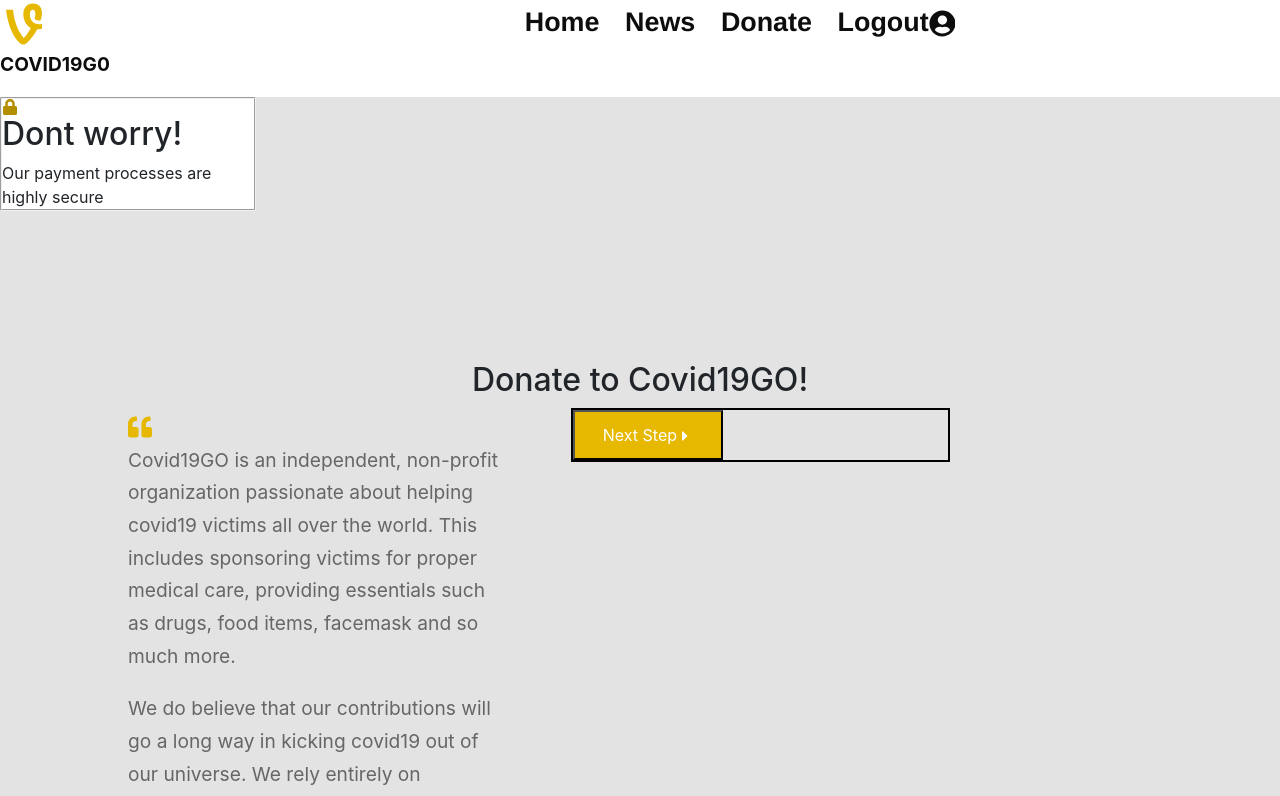
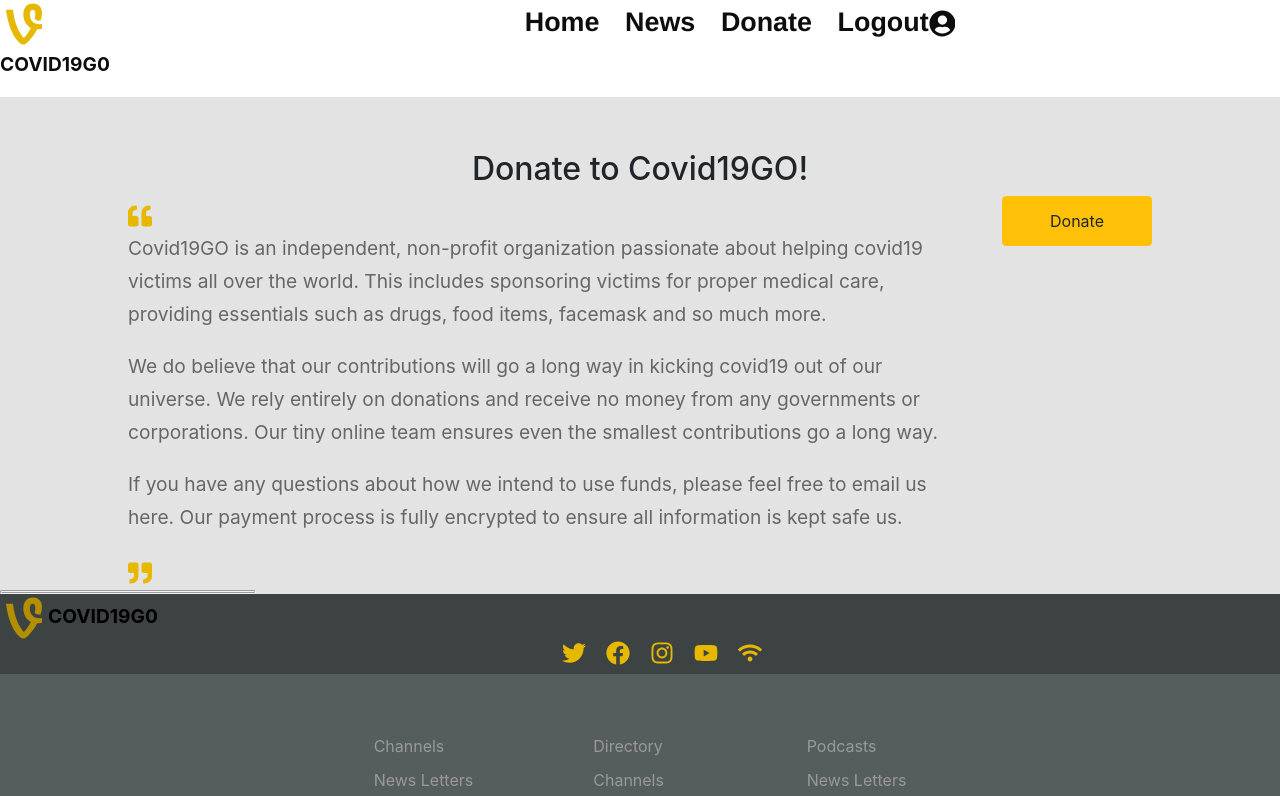
Before and after one commit to KelahKelah/covid19Go, a React (Create React App) app: page /Donate in a window 1280 px wide. Shown: the top 796 px of the page. Built offline with nearby package versions, Linux system fonts and the light colour scheme.

Commit message:
added payment page and modified donate page

```diff
--- a/src/pages/Donate/Donate.css
+++ b/src/pages/Donate/Donate.css
@@ -3,19 +3,20 @@ width: 100vw;
 margin-top: 97px;
 }
 .wrap-two {
-    width: 80vw;
+    width: 40%;
     margin: auto;
-    display: flex;
-    /* background-color: blueviolet; */
+    /* background-color: aqua; */
 }
 .donate-text {
     /* border: 2px solid black; */
-    width: 37%;
-    height: 77%;
+    /* width: 37%; */
+    margin: auto;
+    /* height: 77%; */
 }
 .payment {
-    border: 2px solid black;
+    /* border: 2px solid black; */
     width: 37%;
+    margin-bottom: 20px;
     height: 77%;
     margin-left: 5vw;
 }
--- a/src/pages/Donate/Donate.js
+++ b/src/pages/Donate/Donate.js
@@ -1,7 +1,7 @@
 import React, { useEffect } from 'react';
 import './Donate.css';
 import Modal from '../../components/Modal/Modal'
-import {FaQuoteLeft, FaQuoteRight, FaCaretRight} from 'react-icons/fa'
+import {FaQuoteLeft, FaQuoteRight } from 'react-icons/fa'
 
 const Donate = (props) => {
     useEffect(() => {
@@ -11,24 +11,22 @@ const Donate = (props) => {
     return(
         <>
             <div className="donate-wrap">
-            <Modal
 
-             />
                 <div className='heading'>
                     <h2>Donate to Covid19GO!</h2>
                 </div>
                 <div className='wrap-two'>
                     <div className="donate-text">
                         <i><FaQuoteLeft /></i>
-                        <p className='text'>Covid19GO is an independent, non-profit organization passionate about helping covid19 victims all over the world.
+                        <p>Covid19GO is an independent, non-profit organization passionate about helping covid19 victims all over the world.
                                 This includes sponsoring victims for proper medical care, providing essentials such as drugs, food items,
                                 facemask and so much more.
                         </p>
-                        <p className='text'>We do believe that our contributions will go a long way in kicking covid19 out of our universe. We rely entirely
+                        <p>We do believe that our contributions will go a long way in kicking covid19 out of our universe. We rely entirely
                             on donations and receive no money from any governments or corporations. Our tiny online team ensures even the
                             smallest contributions go a long way.
                         </p>
-                        <p className='text'>If you have any questions about how we intend to use funds,
+                        <p>If you have any questions about how we intend to use funds,
                             please feel free to email us here. Our payment process is fully encrypted to
                             ensure all information is kept safe us.
 
@@ -38,10 +36,18 @@ const Donate = (props) => {
 
                     <div className="payment">
                         <div>
-                            <button>Next Step<FaCaretRight /></button>
+                            <button className="btn btn-warning" data-toggle="" data-taget="#paymentModal">Donate</button>
                         </div>
 
                     </div>
+                </div>
+
+            </div>
+            {/* Payment Modal  */}
+            <div data-target="id">
+                <div class="modal-head"></div>
+                <div class="modal-content">
+                    {/* <p>Yes</p> */}
                 </div>
 
             </div>
```
Also changed, not shown: src/components/Payment_form/Payment_Form.js (+40 -3 lines).
